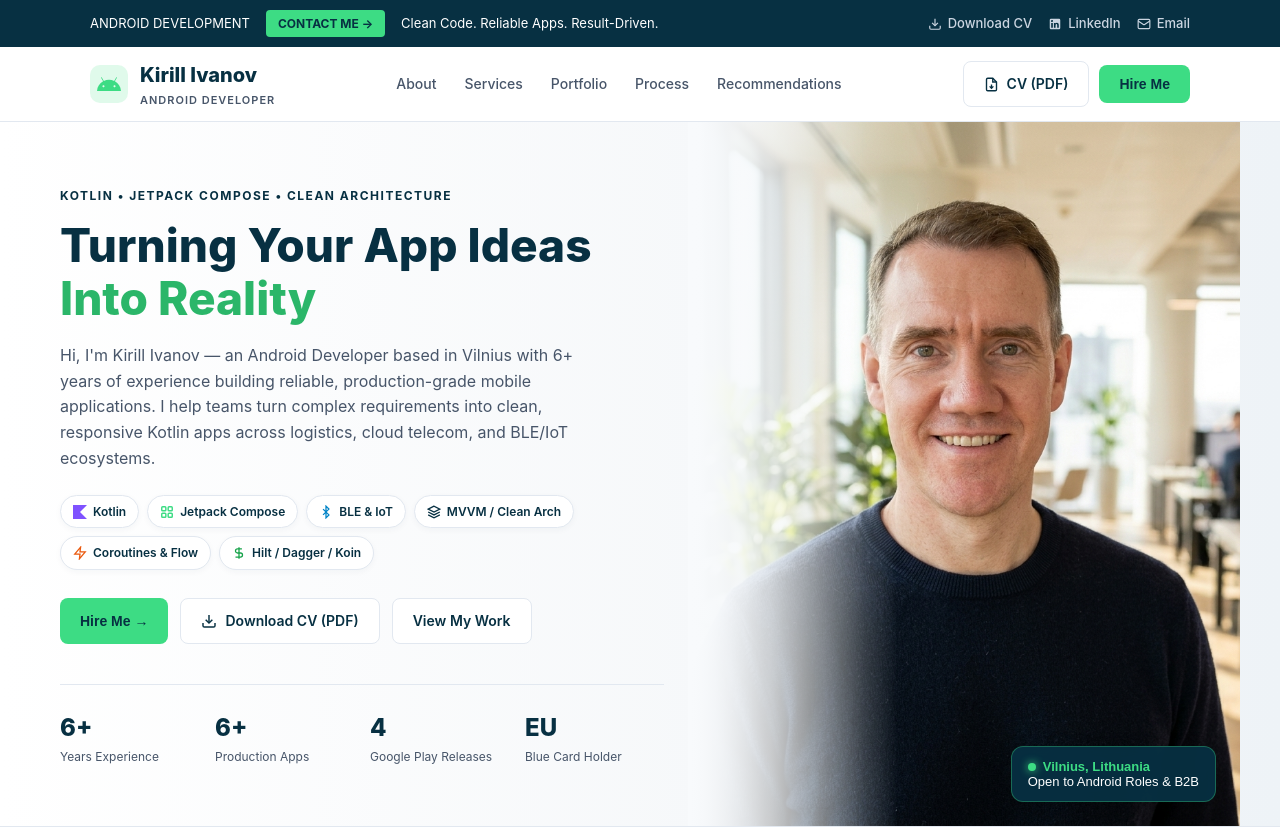
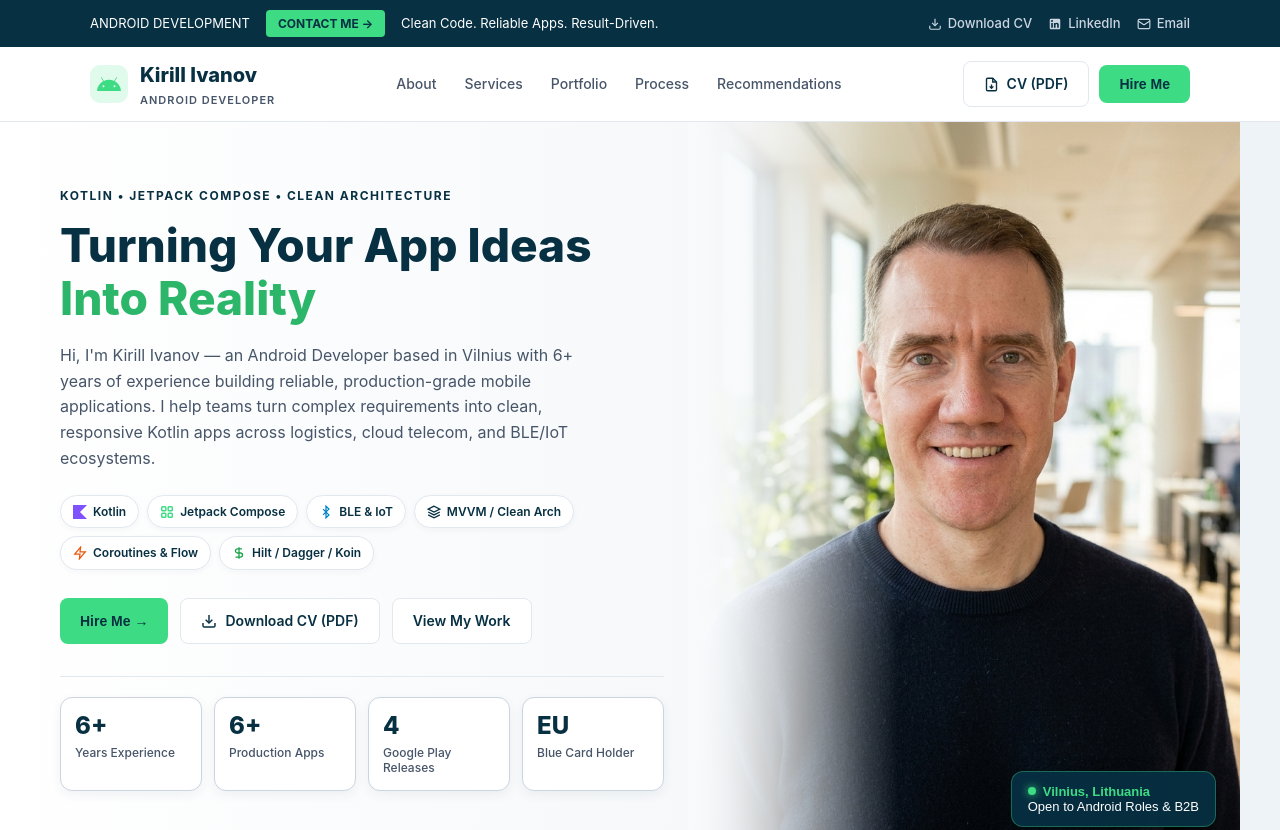
Before and after one commit to spy007/spy007.github.io, a plain HTML site: page index.html in a window 1280 px wide. Shown: the top 830 px of the page. Drawn offline with Linux system fonts and the light colour scheme.

Commit message:
Add files via upload

```diff
--- a/index.html
+++ b/index.html
@@ -93,10 +93,30 @@
     }
     .tech-pill:hover { border-color: var(--green); transform: translateY(-1px); }
 
-    .hero-btns { display: flex; gap: 12px; flex-wrap: wrap; margin-bottom: 40px; }
-    .stats { display: grid; grid-template-columns: repeat(4, 1fr); gap: 16px; padding-top: 24px; border-top: 1px solid var(--border); }
-    .stat-num { font-size: 24px; font-weight: 800; color: var(--navy); }
-    .stat-label { font-size: 12px; color: var(--text-muted); }
+    .hero-btns { display: flex; gap: 12px; flex-wrap: wrap; margin-bottom: 32px; }
+
+    /* Metric Cards in Hero */
+    .stats {
+      display: grid;
+      grid-template-columns: repeat(4, 1fr);
+      gap: 12px;
+      padding-top: 20px;
+      border-top: 1px solid var(--border);
+    }
+    .stat-card {
+      background: #ffffff;
+      border: 1.5px solid #cbd5e1;
+      border-radius: 12px;
+      padding: 14px 14px;
+      box-shadow: 0 4px 12px rgba(7, 48, 66, 0.06);
+      transition: transform 0.2s, border-color 0.2s;
+    }
+    .stat-card:hover {
+      border-color: var(--green);
+      transform: translateY(-2px);
+    }
+    .stat-num { font-size: 24px; font-weight: 800; color: var(--navy); line-height: 1.2; margin-bottom: 4px; }
+    .stat-label { font-size: 12px; font-weight: 500; color: var(--text-muted); line-height: 1.3; }
 
     /* Seamless Blended Photo Column */
     .hero-visual {
@@ -157,7 +177,7 @@
       padding: 8px 14px;
       border-radius: 10px;
       background: var(--bg-light);
-      border: 1px solid var(--border);
+      border: 1.5px solid #cbd5e1;
       font-weight: 700;
       font-size: 14px;
       color: var(--navy);
@@ -186,8 +206,8 @@
 
     /* Services */
     .services-grid { display: grid; grid-template-columns: repeat(3, 1fr); gap: 24px; }
-    .service-card { background: #fff; border: 1px solid var(--border); border-radius: 14px; padding: 28px; transition: 0.2s; box-shadow: 0 2px 8px rgba(7, 48, 66, 0.03); }
-    .service-card:hover { transform: translateY(-4px); box-shadow: 0 12px 24px rgba(7, 48, 66, 0.08); border-color: var(--green); }
+    .service-card { background: #fff; border: 1.5px solid #cbd5e1; border-radius: 14px; padding: 28px; transition: 0.2s; box-shadow: 0 4px 12px rgba(7, 48, 66, 0.05); }
+    .service-card:hover { transform: translateY(-4px); box-shadow: 0 12px 24px rgba(7, 48, 66, 0.1); border-color: var(--green); }
     .s-icon { width: 50px; height: 50px; border-radius: 12px; background: rgba(61, 220, 132, 0.16); color: var(--navy); display: grid; place-items: center; margin-bottom: 18px; }
     .service-card h3 { font-size: 18px; color: var(--navy); margin-bottom: 10px; }
     .service-card p { font-size: 14px; color: var(--text-muted); margin-bottom: 14px; }
@@ -196,8 +216,8 @@
     /* Portfolio */
     .portfolio-bg { background: var(--bg-light); }
     .projects-grid { display: grid; grid-template-columns: repeat(3, 1fr); gap: 24px; }
-    .project-card { background: #fff; border-radius: 14px; overflow: hidden; border: 1px solid var(--border); display: flex; flex-direction: column; transition: 0.2s; box-shadow: 0 2px 8px rgba(7, 48, 66, 0.03); }
-    .project-card:hover { transform: translateY(-4px); box-shadow: 0 12px 24px rgba(7, 48, 66, 0.08); }
+    .project-card { background: #fff; border-radius: 14px; overflow: hidden; border: 1.5px solid #cbd5e1; display: flex; flex-direction: column; transition: 0.2s; box-shadow: 0 4px 12px rgba(7, 48, 66, 0.05); }
+    .project-card:hover { transform: translateY(-4px); box-shadow: 0 12px 24px rgba(7, 48, 66, 0.1); border-color: var(--green); }
     .project-banner { height: 144px; background: linear-gradient(135deg, var(--navy), var(--navy-light)); color: #fff; padding: 20px; display: flex; flex-direction: column; justify-content: space-between; position: relative; overflow: hidden; }
     .project-banner-top { display: flex; justify-content: space-between; align-items: center; }
     .project-banner span { font-size: 11px; background: rgba(61, 220, 132, 0.2); color: var(--green); padding: 4px 10px; border-radius: 20px; width: fit-content; font-weight: 600; }
@@ -210,8 +230,8 @@
 
     /* Process */
     .process-grid { display: grid; grid-template-columns: repeat(4, 1fr); gap: 24px; }
-    .step-card { padding: 24px; border-radius: 14px; border: 1px solid var(--border); transition: 0.2s; background: #fff; }
-    .step-card:hover { border-color: var(--green); }
+    .step-card { padding: 24px; border-radius: 14px; border: 1.5px solid #cbd5e1; transition: 0.2s; background: #fff; box-shadow: 0 4px 12px rgba(7, 48, 66, 0.05); }
+    .step-card:hover { border-color: var(--green); transform: translateY(-2px); }
     .step-top { display: flex; align-items: center; justify-content: space-between; margin-bottom: 16px; }
     .step-num { width: 42px; height: 42px; border-radius: 50%; background: var(--navy); color: var(--green); font-weight: 800; display: grid; place-items: center; }
     .step-icon { color: var(--green-dark); }
@@ -221,7 +241,7 @@
     /* Testimonials */
     .testimonials-bg { background: var(--bg-light); }
     .test-grid { display: grid; grid-template-columns: repeat(2, 1fr); gap: 24px; }
-    .test-card { background: #fff; padding: 28px; border-radius: 14px; border: 1px solid var(--border); }
+    .test-card { background: #fff; padding: 28px; border-radius: 14px; border: 1.5px solid #cbd5e1; box-shadow: 0 4px 12px rgba(7, 48, 66, 0.05); }
     .stars { color: #f59e0b; margin-bottom: 12px; font-size: 16px; }
     .test-card p { font-size: 15px; color: var(--text-main); font-style: italic; margin-bottom: 18px; }
     .test-author { font-weight: 700; color: var(--navy); font-size: 14px; }
@@ -246,6 +266,7 @@
     @media (max-width: 900px) {
       .hero-inner { grid-template-columns: 1fr; }
       .hero-content { padding: 48px 20px 32px; }
+      .stats { grid-template-columns: repeat(2, 1fr); }
       .hero-photo {
         min-height: 360px;
         max-height: 440px;
@@ -356,11 +377,24 @@
           </a>
           <a href="#portfolio" class="btn btn-outline">View My Work</a>
         </div>
+
         <div class="stats">
-          <div><div class="stat-num">6+</div><div class="stat-label">Years Experience</div></div>
-          <div><div class="stat-num">6+</div><div class="stat-label">Production Apps</div></div>
-          <div><div class="stat-num">4</div><div class="stat-label">Google Play Releases</div></div>
-          <div><div class="stat-num">EU</div><div class="stat-label">Blue Card Holder</div></div>
+          <div class="stat-card">
+            <div class="stat-num">6+</div>
+            <div class="stat-label">Years Experience</div>
+          </div>
+          <div class="stat-card">
+            <div class="stat-num">6+</div>
+            <div class="stat-label">Production Apps</div>
+          </div>
+          <div class="stat-card">
+            <div class="stat-num">4</div>
+            <div class="stat-label">Google Play Releases</div>
+          </div>
+          <div class="stat-card">
+            <div class="stat-num">EU</div>
+            <div class="stat-label">Blue Card Holder</div>
+          </div>
         </div>
       </div>
 
```
